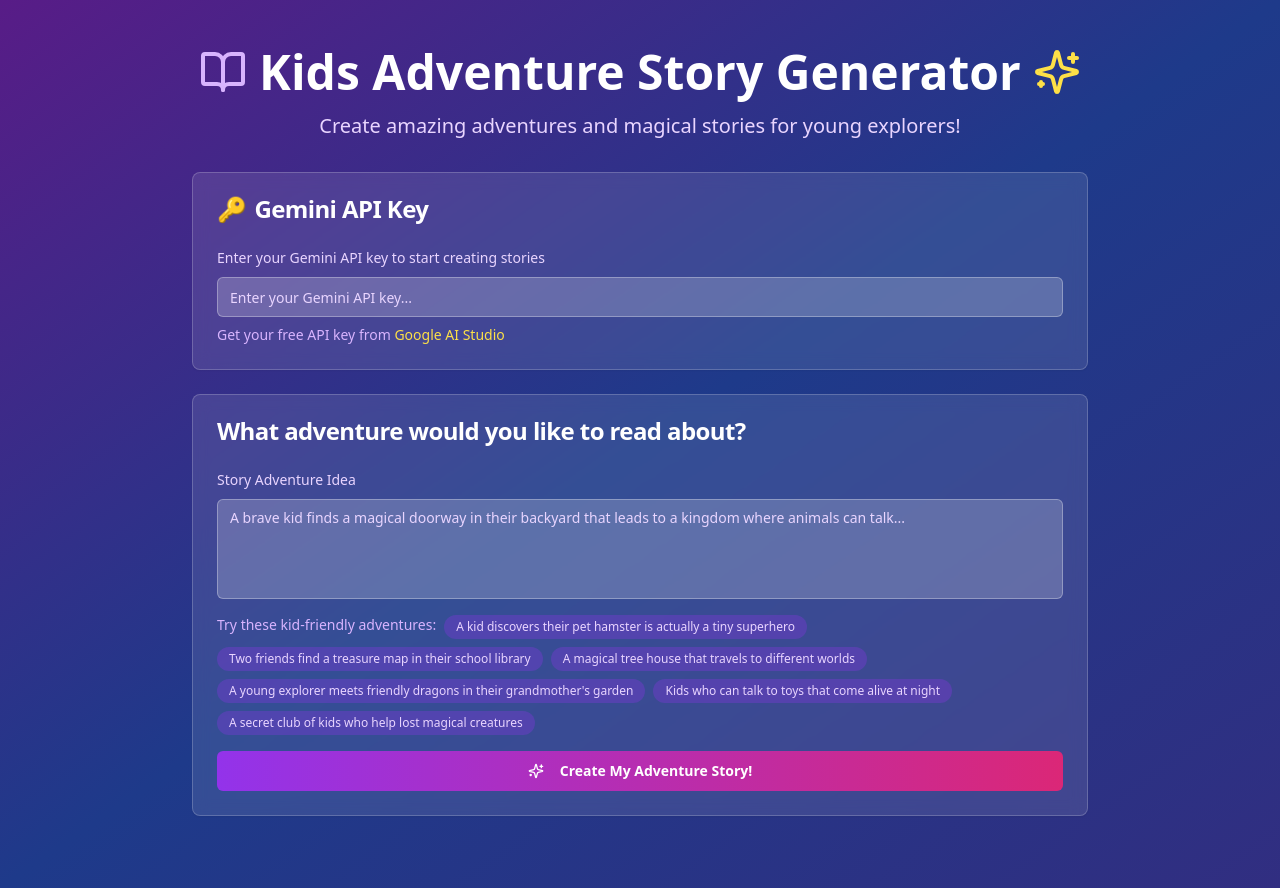
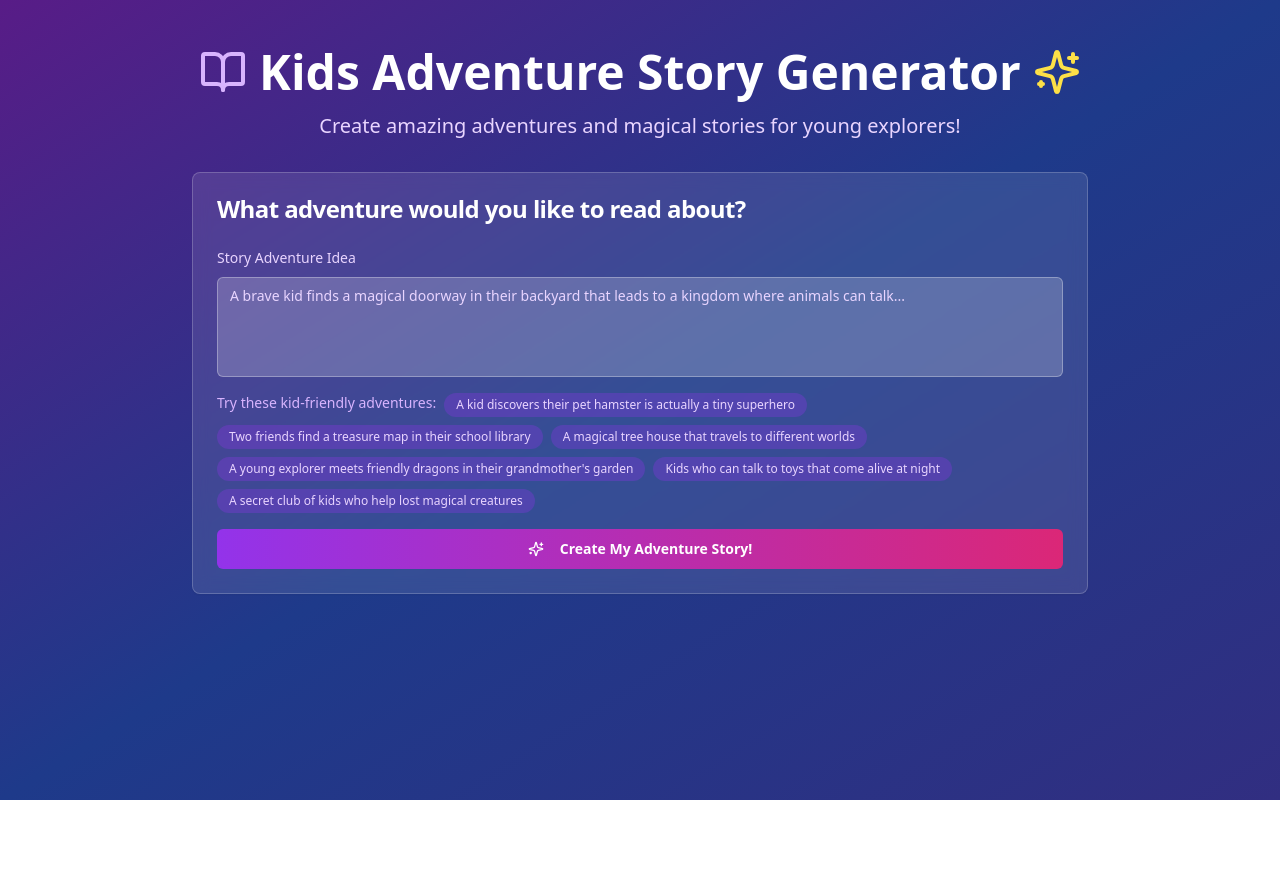
Before and after one commit to boss477/ai-storycreator, a React (Vite) app: page / in a window 1280 px wide. After the commit the page ends 800 px from the top, so only its background shows below. Built offline with nearby package versions, Linux system fonts and the light colour scheme.

Commit message:
Hardcode API key
Hardcode the provided API key in the application.

```diff
--- a/src/components/StoryGenerator.tsx
+++ b/src/components/StoryGenerator.tsx
@@ -1,7 +1,6 @@
 
 import { useState } from 'react';
 import { Button } from '@/components/ui/button';
-import { Input } from '@/components/ui/input';
 import { Textarea } from '@/components/ui/textarea';
 import { Card, CardContent, CardHeader, CardTitle } from '@/components/ui/card';
 import { Label } from '@/components/ui/label';
@@ -10,25 +9,18 @@ import { useToast } from '@/hooks/use-toast';
 
 const StoryGenerator = () => {
   const [prompt, setPrompt] = useState('');
-  const [apiKey, setApiKey] = useState('');
   const [story, setStory] = useState('');
   const [isLoading, setIsLoading] = useState(false);
   const { toast } = useToast();
+
+  // Hardcoded API key
+  const apiKey = 'AIzaSyBPIluo0P8oUrWj2yQSCR6ix-sLZ_ZbADE';
 
   const generateStory = async () => {
     if (!prompt.trim()) {
       toast({
         title: "Please enter a story prompt",
         description: "We need a creative prompt to generate your adventure!",
-        variant: "destructive"
-      });
-      return;
-    }
-
-    if (!apiKey.trim()) {
-      toast({
-        title: "API Key Required",
-        description: "Please enter your Gemini API key to generate stories.",
         variant: "destructive"
       });
       return;
@@ -96,7 +88,7 @@ Make this story absolutely captivating for young readers!`
       console.error('Error generating story:', error);
       toast({
         title: "Error generating story",
-        description: "Please check your API key and try again.",
+        description: "Please try again with a different prompt.",
         variant: "destructive"
       });
     } finally {
@@ -127,41 +119,6 @@ Make this story absolutely captivating for young readers!`
             Create amazing adventures and magical stories for young explorers!
           </p>
         </div>
-
-        {/* API Key Input */}
-        <Card className="mb-6 bg-white/10 backdrop-blur border-white/20">
-          <CardHeader>
-            <CardTitle className="text-white flex items-center gap-2">
-              <span>🔑</span> Gemini API Key
-            </CardTitle>
-          </CardHeader>
-          <CardContent>
-            <div className="space-y-2">
-              <Label htmlFor="apiKey" className="text-purple-200">
-                Enter your Gemini API key to start creating stories
-              </Label>
-              <Input
-                id="apiKey"
-                type="password"
-                placeholder="Enter your Gemini API key..."
-                value={apiKey}
-                onChange={(e) => setApiKey(e.target.value)}
-                className="bg-white/20 border-white/30 text-white placeholder:text-purple-200"
-              />
-              <p className="text-sm text-purple-300">
-                Get your free API key from{' '}
-                <a
-                  href="https://makersuite.google.com/app/apikey"
-                  target="_blank"
-                  rel="noopener noreferrer"
-                  className="text-yellow-300 hover:underline"
-                >
-                  Google AI Studio
-                </a>
-              </p>
-            </div>
-          </CardContent>
-        </Card>
 
         {/* Story Input */}
         <Card className="mb-6 bg-white/10 backdrop-blur border-white/20">
```
